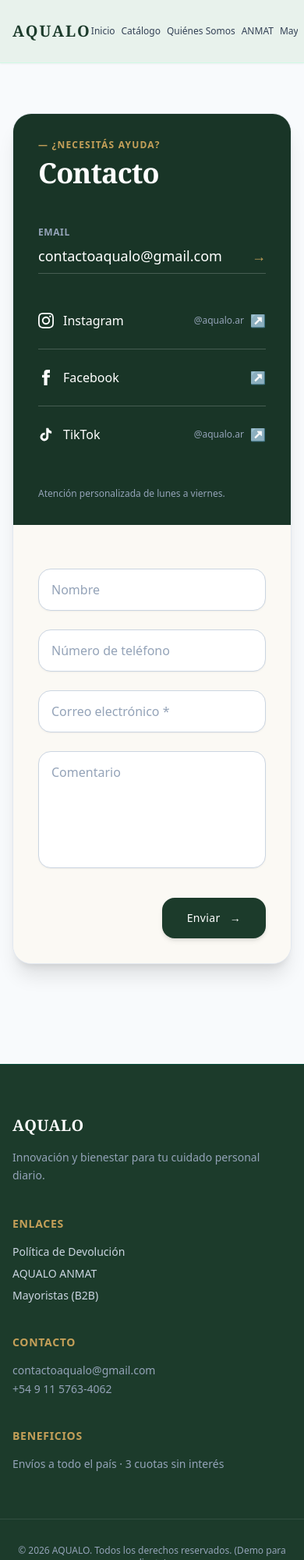
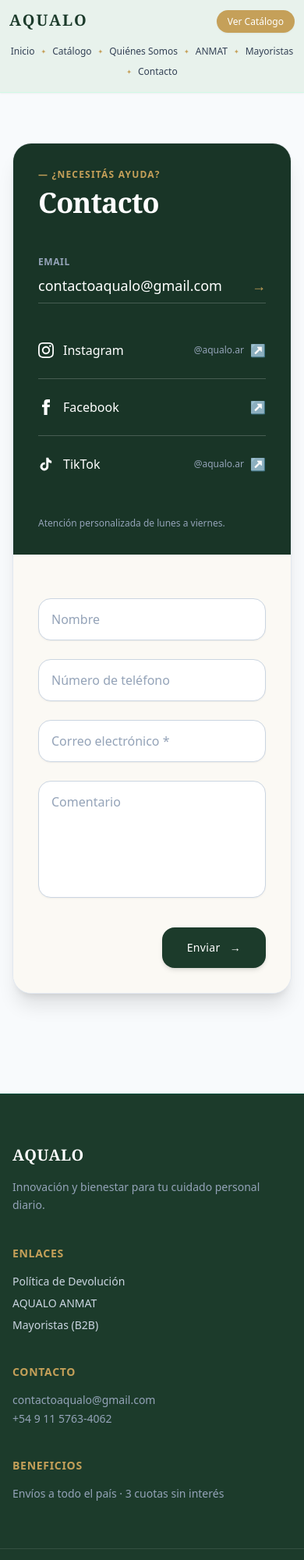
Before and after one commit to solerkatia/demoaqualo, a plain HTML site: page contacto.html in a window 390 px wide. Shown: the top 2000 px of the page at 78% size. Drawn offline with nearby package versions, Linux system fonts and the light colour scheme.

Commit message:
fix navbar

```diff
--- a/contacto.html
+++ b/contacto.html
@@ -9,24 +9,41 @@
 </head>
 <body class="bg-slate-50 text-slate-800 antialiased font-sans">
 
-    <!-- BARRA DE NAVEGACIÓN COMPLETA -->
+    <!-- BARRA DE NAVEGACIÓN -->
     <header class="sticky top-0 z-50 bg-aqualo-light-nav bg-opacity-95 backdrop-blur-md border-b border-emerald-100 shadow-sm">
-        <div class="max-w-7xl mx-auto px-2 sm:px-6 lg:px-8">
-            <div class="flex justify-between h-20 items-center">
-                <div class="flex-shrink-0 flex items-center pl-2 sm:pl-0">
+        <div class="max-w-7xl mx-auto px-3 sm:px-6 lg:px-8 py-3 lg:py-0">
+            <div class="flex flex-col lg:flex-row lg:justify-between lg:h-20 items-center gap-3 lg:gap-0">
+
+                <!-- Logo -->
+                <div class="w-full lg:w-auto flex justify-between lg:justify-start items-center">
                     <a href="index.html" class="text-xl sm:text-2xl lg:text-3xl font-serif font-bold tracking-widest text-aqualo-green">AQUALO</a>
+
+                    <!-- Botón rápido en celular -->
+                    <div class="lg:hidden">
+                        <a href="catalogo.html" class="bg-aqualo-gold text-white px-3.5 py-1.5 rounded-full text-xs font-medium shadow-sm">Ver Catálogo</a>
+                    </div>
                 </div>
-                <nav class="flex items-center space-x-2 sm:space-x-4 lg:space-x-8 text-xs sm:text-sm font-medium overflow-x-auto py-2">
-                    <a href="index.html" class="text-slate-700 hover:text-aqualo-green whitespace-nowrap transition">Inicio</a>
-                    <a href="catalogo.html" class="text-slate-700 hover:text-aqualo-green whitespace-nowrap transition">Catálogo</a>
-                    <a href="about.html" class="text-slate-700 hover:text-aqualo-green whitespace-nowrap transition">Quiénes Somos</a>
-                    <a href="anmat.html" class="text-slate-700 hover:text-aqualo-green whitespace-nowrap transition">ANMAT</a>
-                    <a href="mayoristas.html" class="text-slate-700 hover:text-aqualo-green whitespace-nowrap transition">Mayoristas</a>
-                    <a href="contacto.html" class="text-aqualo-green font-semibold border-b-2 border-aqualo-gold pb-1 whitespace-nowrap">Contacto</a>
+
+                <!-- Menú con puntos dorados visibles en celular y PC -->
+                <nav class="w-full lg:w-auto flex flex-wrap justify-center items-center gap-x-2 sm:gap-x-4 gap-y-1.5 text-xs sm:text-sm font-medium py-1 lg:py-0 text-slate-700">
+                    <a href="index.html" class="hover:text-aqualo-green transition py-0.5 hover:border-b-2 hover:border-aqualo-gold">Inicio</a>
+                    <span class="text-aqualo-gold text-[8px] sm:text-[10px]">✦</span>
+                    <a href="catalogo.html" class="hover:text-aqualo-green transition py-0.5 hover:border-b-2 hover:border-aqualo-gold">Catálogo</a>
+                    <span class="text-aqualo-gold text-[8px] sm:text-[10px]">✦</span>
+                    <a href="about.html" class="hover:text-aqualo-green transition py-0.5 hover:border-b-2 hover:border-aqualo-gold">Quiénes Somos</a>
+                    <span class="text-aqualo-gold text-[8px] sm:text-[10px]">✦</span>
+                    <a href="anmat.html" class="hover:text-aqualo-green transition py-0.5 hover:border-b-2 hover:border-aqualo-gold">ANMAT</a>
+                    <span class="text-aqualo-gold text-[8px] sm:text-[10px]">✦</span>
+                    <a href="mayoristas.html" class="hover:text-aqualo-green transition py-0.5 hover:border-b-2 hover:border-aqualo-gold">Mayoristas</a>
+                    <span class="text-aqualo-gold text-[8px] sm:text-[10px]">✦</span>
+                    <a href="contacto.html" class="hover:text-aqualo-green transition py-0.5 hover:border-b-2 hover:border-aqualo-gold">Contacto</a>
                 </nav>
-                <div class="flex-shrink-0 pr-2 sm:pr-0 hidden md:block">
-                    <a href="catalogo.html" class="bg-aqualo-gold text-white px-4 lg:px-6 py-2.5 rounded-full text-xs sm:text-sm font-medium shadow-sm transition hover:opacity-90 whitespace-nowrap">Ver Catálogo</a>
+
+                <!-- Botón de acción para PC -->
+                <div class="flex-shrink-0 hidden lg:block">
+                    <a href="catalogo.html" class="bg-aqualo-gold text-white px-6 py-2.5 rounded-full text-sm font-medium shadow-sm transition hover:opacity-90">Ver Catálogo</a>
                 </div>
+
             </div>
         </div>
     </header>
@@ -55,7 +72,7 @@
                         <div class="w-full h-px bg-white bg-opacity-20 mt-3"></div>
                     </div>
 
-                    <!-- REDES SOCIALES CON LOGOS OFICIALES -->
+                    <!-- REDES SOCIALES -->
                     <div class="space-y-4 pt-2">
                         <!-- Instagram -->
                         <a href="https://instagram.com/aqualo.ar" target="_blank" class="flex items-center justify-between text-white hover:text-aqualo-gold transition group py-2">
@@ -100,7 +117,7 @@
                 </div>
             </div>
 
-            <!-- COLUMNA DERECHA: FORMULARIO MODERNO -->
+            <!-- COLUMNA DERECHA: FORMULARIO  -->
             <div class="lg:col-span-7 p-8 sm:p-12 flex flex-col justify-center bg-[#FBF9F4]">
                 <form action="https://formsubmit.co/katiabarinasoler@gmail.com" method="POST" class="space-y-6">
 
@@ -136,38 +153,6 @@
         </div>
     </main>
 
-    <!-- FOOTER -->
-    <footer class="bg-aqualo-green text-slate-300 py-16 mt-16 border-t border-emerald-900">
-        <div class="max-w-7xl mx-auto px-4 sm:px-6 lg:px-8 grid grid-cols-1 sm:grid-cols-2 md:grid-cols-4 gap-10">
-            <div>
-                <h4 class="text-white font-serif font-bold text-xl mb-4 tracking-wide">AQUALO</h4>
-                <p class="text-sm text-slate-400 leading-relaxed">Innovación y bienestar para tu cuidado personal diario.</p>
-            </div>
-            <div>
-                <h5 class="text-aqualo-gold font-semibold mb-4 text-sm uppercase tracking-wider">Enlaces</h5>
-                <ul class="space-y-2 text-sm">
-                    <li><a href="politicas.html" class="hover:text-white transition">Política de Devolución</a></li>
-                    <li><a href="anmat.html" class="hover:text-white transition">AQUALO ANMAT</a></li>
-                    <li><a href="mayoristas.html" class="hover:text-white transition">Mayoristas (B2B)</a></li>
-                </ul>
-            </div>
-            <div>
-                <h5 class="text-aqualo-gold font-semibold mb-4 text-sm uppercase tracking-wider">Contacto</h5>
-                <p class="text-sm text-slate-400">contactoaqualo@gmail.com</p>
-                <p class="text-sm text-slate-400 mt-1">+54 9 11 5763-4062</p>
-            </div>
-            <div>
-                <h5 class="text-aqualo-gold font-semibold mb-4 text-sm uppercase tracking-wider">Beneficios</h5>
-                <p class="text-sm text-slate-400 mb-3">Envíos a todo el país · 3 cuotas sin interés</p>
-            </div>
-        </div>
-        <div class="max-w-7xl mx-auto px-4 sm:px-6 lg:px-8 mt-12 pt-8 border-t border-white border-opacity-10 text-center text-xs text-slate-400">
-            &copy; 2026 AQUALO. Todos los derechos reservados. (Demo para cliente).
-        </div>
-    </footer>
-    <script src="js/main.js"></script>
-</body>
-</html>
 
     <!-- FOOTER -->
     <footer class="bg-aqualo-green text-slate-300 py-16 mt-16 border-t border-emerald-900">
```
Also changed, not shown: about.html (+30 -13 lines), anmat.html (+30 -13 lines), catalogo.html (+30 -13 lines), index.html (+30 -18 lines), mayoristas.html (+33 -19 lines).
